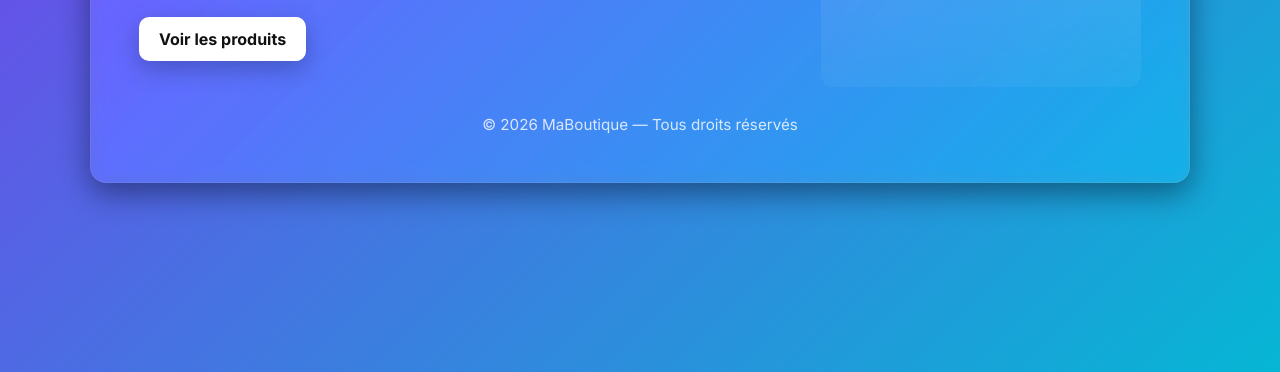
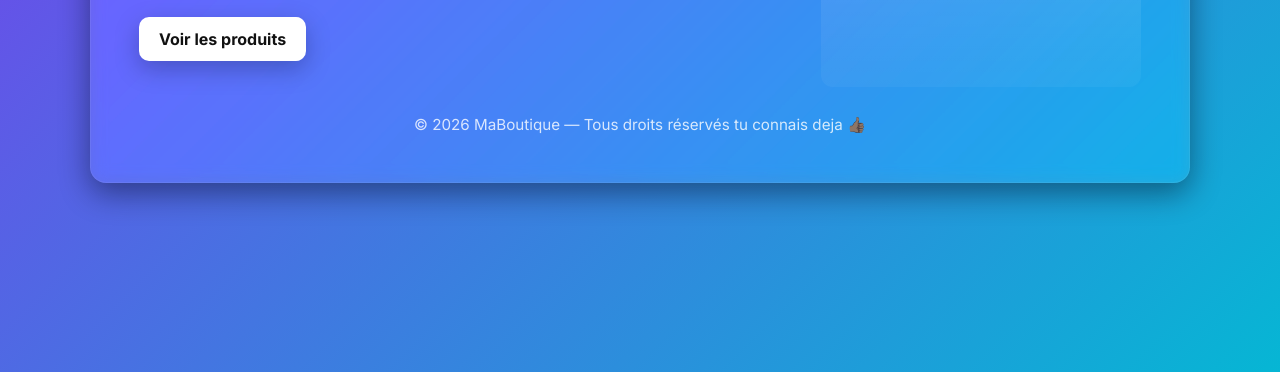
Before and after one commit to Dev-mind9/E-commerce_Test1, a plain HTML site: page E-commerce/Font/index.html in a window 1280 px wide. Shown: the part 428-800 px from the top of the page. Drawn offline with Linux system fonts and the light colour scheme.

Commit message:
tu connaid deja

```diff
--- a/E-commerce/Font/index.html
+++ b/E-commerce/Font/index.html
@@ -29,7 +29,7 @@
       </div>
     </section>
 
-    <div class="footer">© 2026 MaBoutique — Tous droits réservés</div>
+    <div class="footer">© 2026 MaBoutique — Tous droits réservés tu connais deja  👍🏾</div>
   </main>
 </body>
 </html>
```
